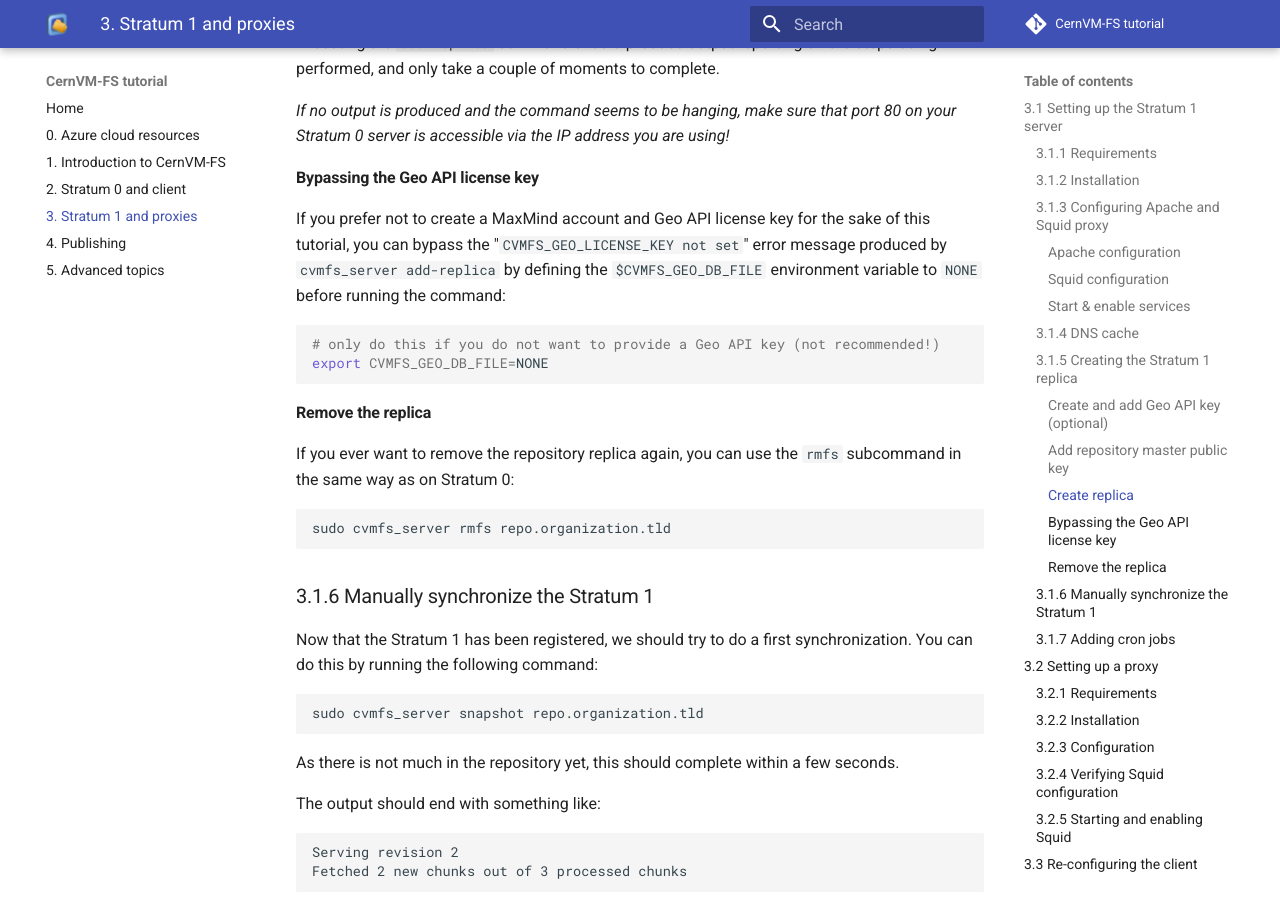
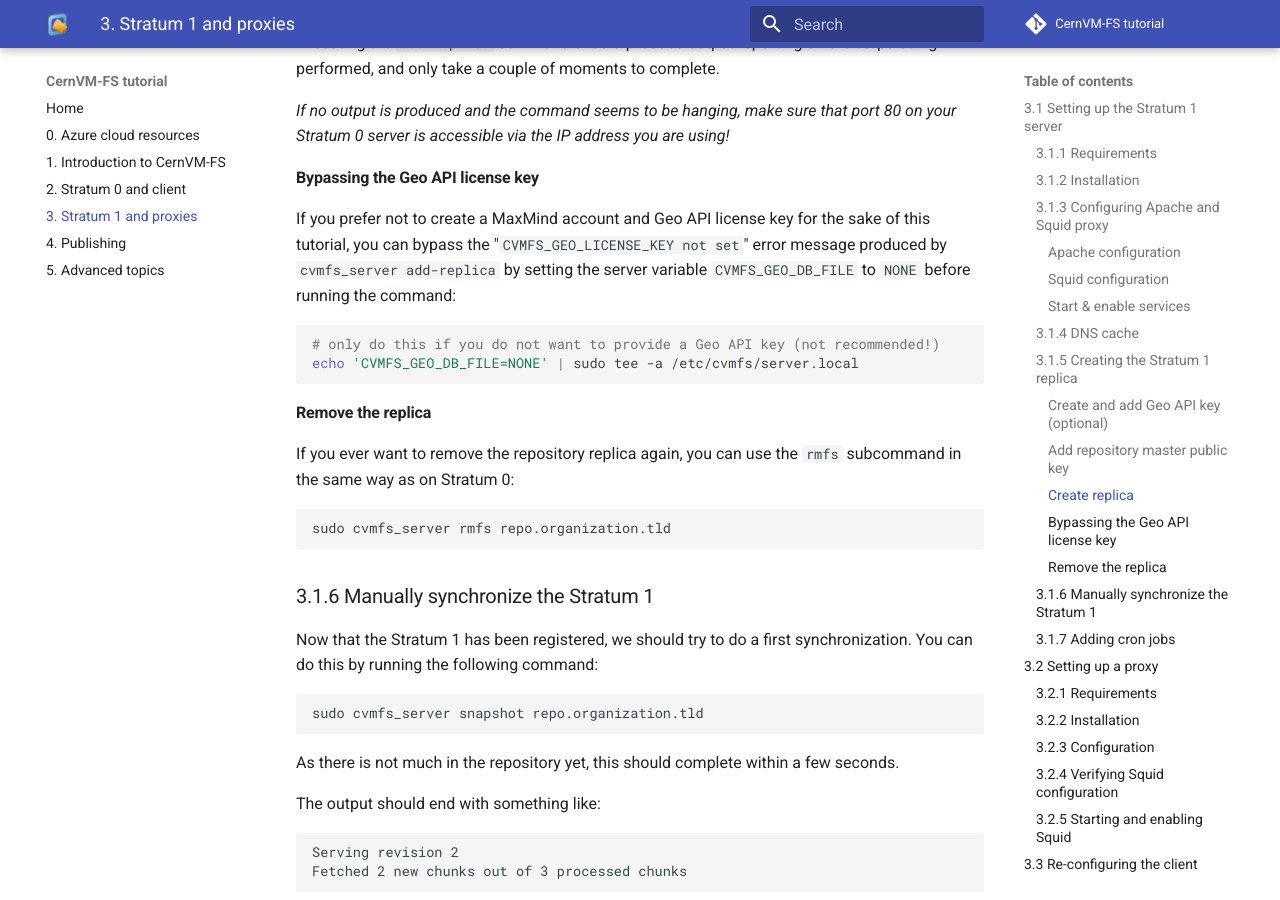
Before and after one commit to cvmfs-contrib/cvmfs-tutorial-2021, an MkDocs documentation site: the page built from docs/03_stratum1_proxies.md, in a window 1280 px wide and 900 px high, scrolled down 3907 px. Built offline with MkDocs 1.6.1 and Material for MkDocs 9.7.7, drawn with Linux system fonts in a browser that asks for light colours; comment, search, counter and statistics services are not loaded.

Commit message:
set CVMFS_GEO_DB_FILE in configuration file rather than defining $CVMFS_GEO_DB_FILE environment variable
Co-authored-by: Bob Dröge <b.e.droge@rug.nl>

````diff
--- a/docs/03_stratum1_proxies.md
+++ b/docs/03_stratum1_proxies.md
@@ -168,12 +168,12 @@ is accessible via the IP address you are using!*
 
 If you prefer not to create a MaxMind account and Geo API license key for the sake of this tutorial,
 you can bypass the "`CVMFS_GEO_LICENSE_KEY not set`" error message
-produced by `cvmfs_server add-replica` by defining the `$CVMFS_GEO_DB_FILE` environment variable
+produced by `cvmfs_server add-replica` by setting the server variable `CVMFS_GEO_DB_FILE`
 to `NONE` before running the command:
 
 ```bash
 # only do this if you do not want to provide a Geo API key (not recommended!)
-export CVMFS_GEO_DB_FILE=NONE
+echo 'CVMFS_GEO_DB_FILE=NONE' | sudo tee -a /etc/cvmfs/server.local
 ```
 
 #### Remove the replica
````
